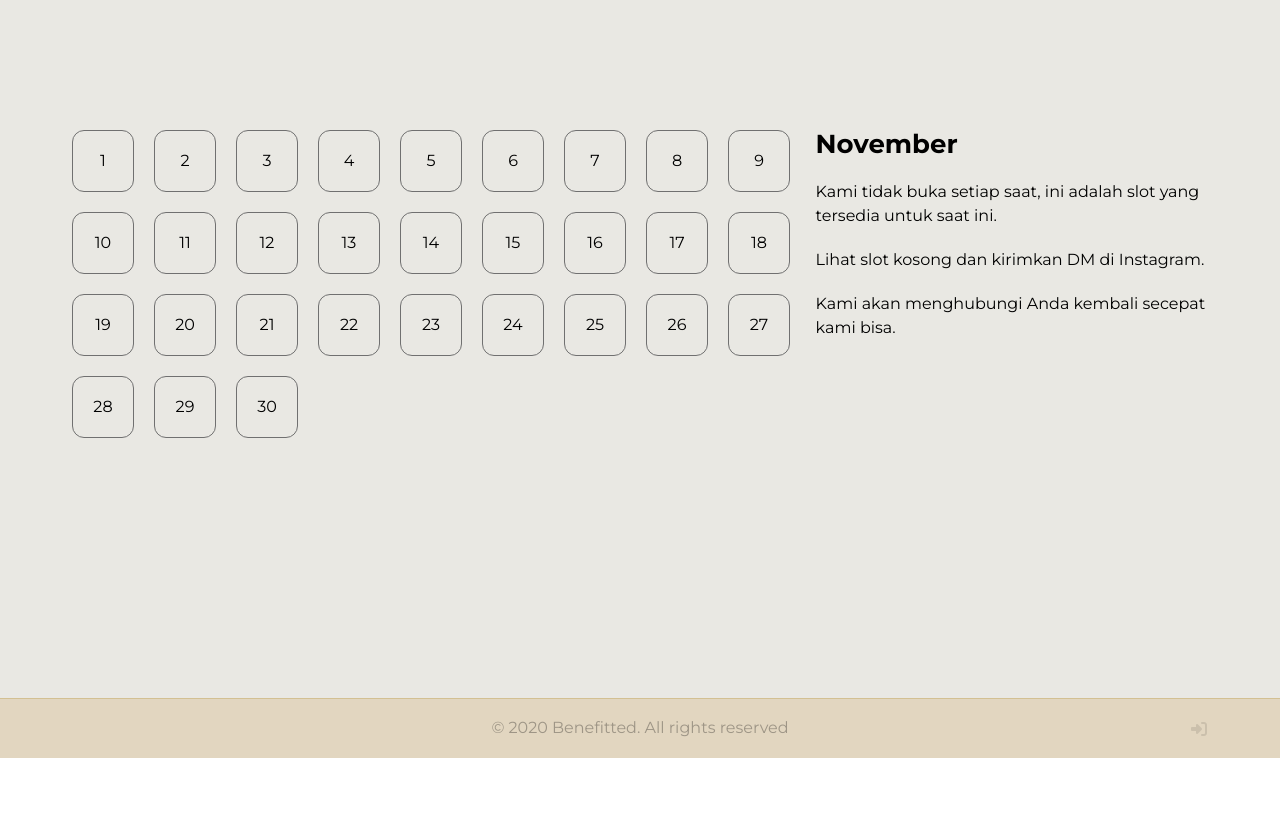
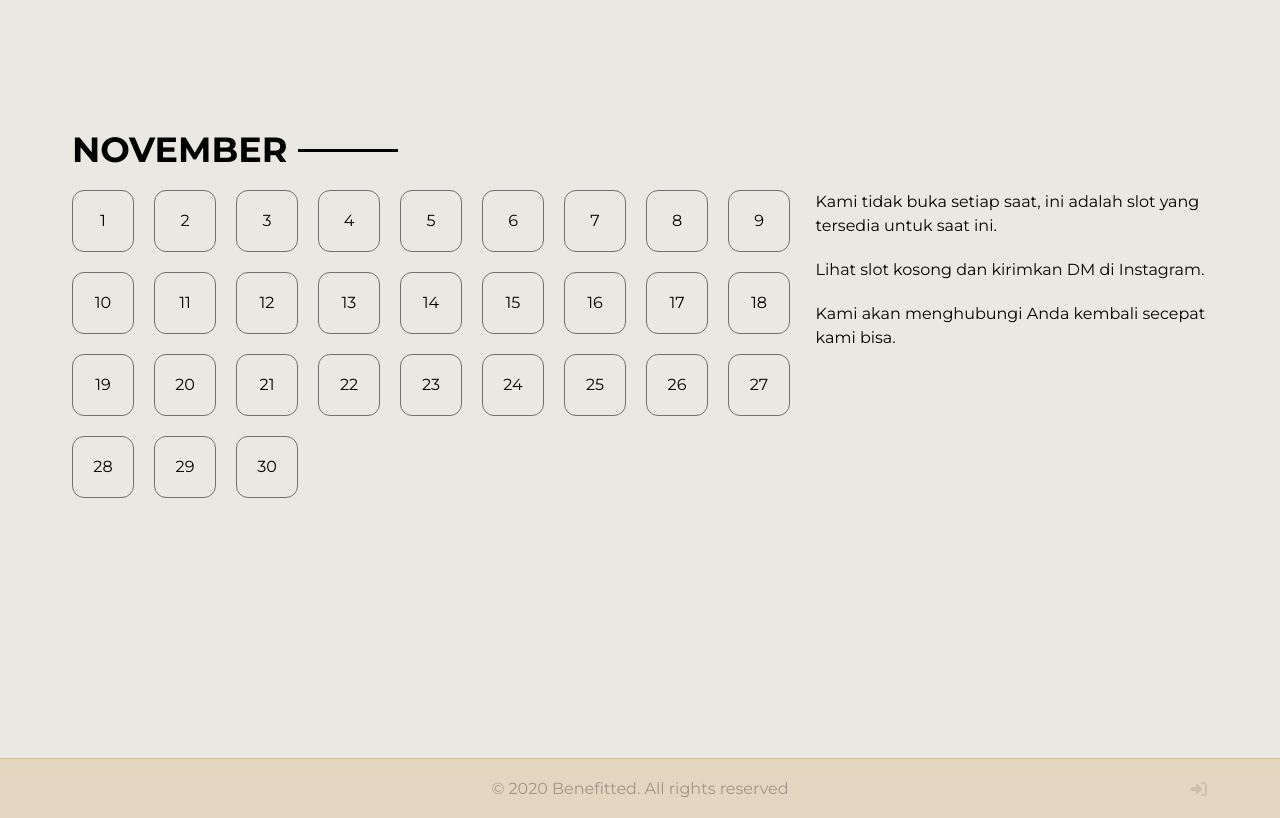
Before and after one commit to afutofu/benefitted, a React (Create React App) app in the folder client/: page / in a window 1280 px wide. Shown: the part 3200-4018 px from the top of the page. Before the commit the page ends 3958 px from the top, so only its background shows below. Built offline with nearby package versions, Linux system fonts and the light colour scheme; no server answers.

Commit message:
improved styling

```diff
--- a/client/src/components/BookSlot.js
+++ b/client/src/components/BookSlot.js
@@ -25,6 +25,7 @@ const Container = styled.div`
   width: 90%;
   height: 100%;
   display: flex;
+  flex-direction: column;
   padding-left: 8px;
   box-sizing: border-box;
 
@@ -34,6 +35,52 @@ const Container = styled.div`
 
   @media only screen and (max-width: 450px) {
     width: 80%;
+  }
+`;
+
+const InfoTitle = styled.h3`
+  position: relative;
+  font-size: 35px;
+  margin: 0;
+  margin-bottom: 20px;
+  font-weight: 700;
+  text-transform: uppercase;
+  display: flex;
+
+  @media only screen and (max-width: 992px) {
+    font-size: 35px;
+  }
+
+  @media only screen and (max-width: 600px) {
+    margin-bottom: 10px;
+  }
+`;
+
+const LineWrapper = styled.div`
+  top: 50%;
+  margin-left: 10px;
+  width: 100px;
+  display: flex;
+  justify-content: center;
+  align-items: center;
+
+  @media only screen and (max-width: 600px) {
+    width: 50px;
+  }
+`;
+
+const Line = styled.div`
+  width: 100%;
+  height: 3px;
+  background-color: black;
+`;
+
+const SlotInfoArea = styled.div`
+  width: 100%;
+  display: flex;
+
+  @media only screen and (max-width: 600px) {
+    flex-direction: column;
   }
 `;
 
@@ -107,20 +154,6 @@ const InfoArea = styled.div`
   }
 `;
 
-const InfoTitle = styled.h3`
-  font-size: 26px;
-  margin: 0;
-  margin-bottom: 20px;
-
-  @media only screen and (max-width: 992px) {
-    font-size: 20px;
-  }
-
-  @media only screen and (max-width: 600px) {
-    margin-bottom: 10px;
-  }
-`;
-
 const InfoText = styled.p`
   font-size: 16px;
   line-height: 1.5em;
@@ -169,7 +202,9 @@ const BookSlot = () => {
       .then((res) => {
         setBookedSlots([...res.data]);
       })
-      .catch();
+      .catch((err) => {
+        console.log(err.response.data.msg);
+      });
   }, [year, monthIndex, setIsAdmin]);
 
   const getMonthName = (monthIndex) => {
@@ -267,7 +302,11 @@ const BookSlot = () => {
         .then((res) => {
           setBookedSlots((bookedSlots) => [...bookedSlots, res.data]);
         })
-        .catch();
+        .catch((err) => {
+          localStorage.removeItem("token");
+          setIsAdmin(false);
+          console.log(err.response.data.msg);
+        });
     }
   };
 
@@ -285,7 +324,11 @@ const BookSlot = () => {
             bookedSlots.filter((bookedSlot) => bookedSlot.day !== day)
           );
         })
-        .catch();
+        .catch((err) => {
+          localStorage.removeItem("token");
+          setIsAdmin(false);
+          console.log(err.response.data.msg);
+        });
     }
   };
 
@@ -312,13 +355,19 @@ const BookSlot = () => {
   return (
     <BookSlotComp id="bookslot">
       <Container>
+        <InfoTitle>
+          {monthName}
+          <LineWrapper>
+            <Line />
+          </LineWrapper>
+        </InfoTitle>
+        <SlotInfoArea>
           <Slots>
             {slots.map((slot) => {
               return slot;
             })}
           </Slots>
           <InfoArea>
-          <InfoTitle>{monthName}</InfoTitle>
             <InfoText>
               {language === "english"
                 ? "We're not open all the time, these are our available slots for now."
@@ -335,6 +384,7 @@ const BookSlot = () => {
                 : "Kami akan menghubungi Anda kembali secepat kami bisa."}
             </InfoText>
           </InfoArea>
+        </SlotInfoArea>
       </Container>
     </BookSlotComp>
   );
```
Lines whose indentation alone changed are shown as unchanged.
